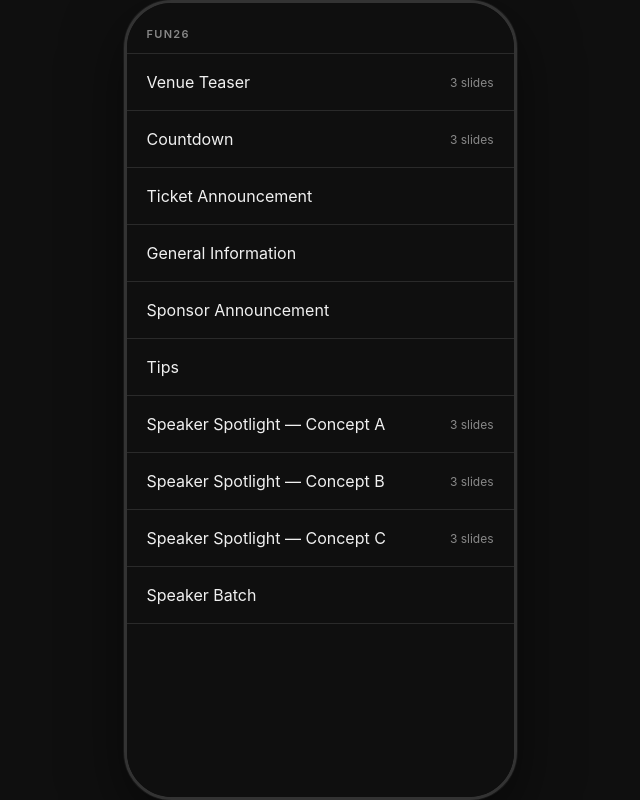
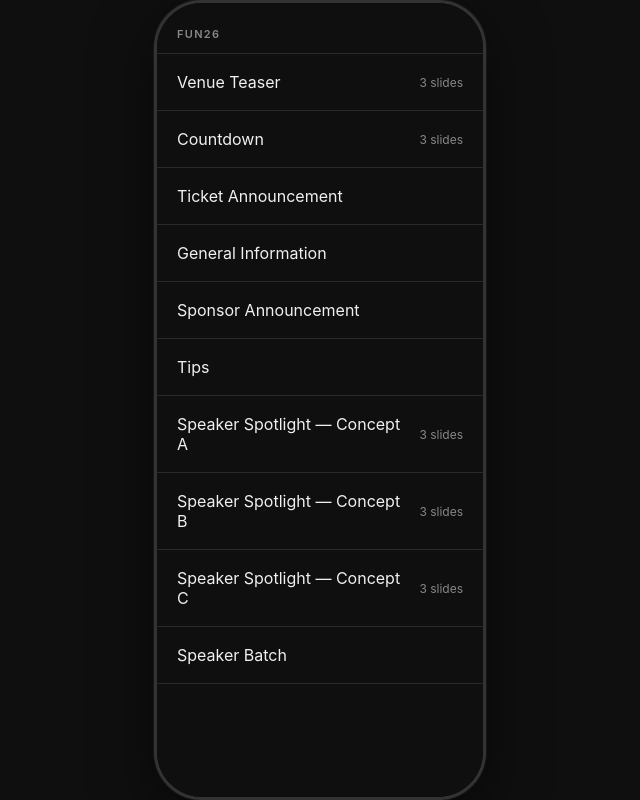
Before and after one commit to nandorocker/mockup-viewer, a React (Vite) app: page / in a window 1280 px wide. Shown: the whole page, without its empty margins (320-960 px from the left). Built offline with nearby package versions, Linux system fonts and the light colour scheme.

Commit message:
fix: keep desktop phone frame size consistent

```diff
--- a/src/index.css
+++ b/src/index.css
@@ -12,6 +12,8 @@
   --color-text-muted: #888;
   --color-overlay-bg: rgba(0, 0, 0, 0.65);
   --toast-radius: 999px;
+  --phone-width: min(393px, calc(90vh * 393 / 852));
+  --phone-height: calc(var(--phone-width) * 852 / 393);
 }
 
 html, body, #root {
@@ -242,9 +244,8 @@ body {
   }
 
   .desktop-phone-stage--landing .desktop-phone-shell {
-    width: 393px;
-    height: 852px;
-    max-height: 90vh;
+    width: var(--phone-width);
+    height: var(--phone-height);
     aspect-ratio: 393 / 852;
     border-radius: 48px;
     background: var(--color-bg);
@@ -267,9 +268,8 @@ body {
 
   .phone-frame {
     position: relative;
-    width: 393px;
-    height: 852px;
-    max-height: 90vh;
+    width: var(--phone-width);
+    height: var(--phone-height);
     aspect-ratio: 393 / 852;
     border-radius: 48px;
     background: #000;
```
